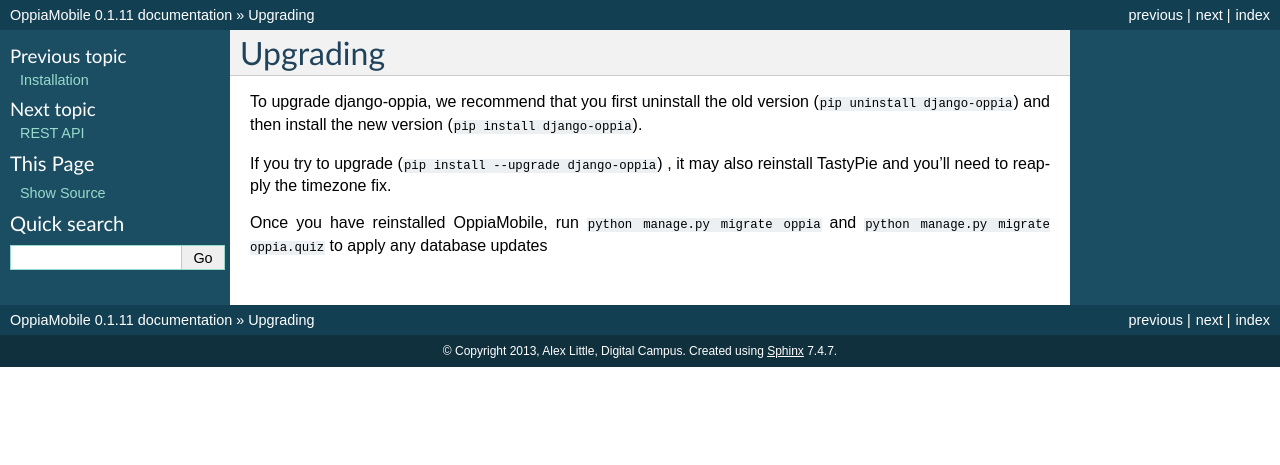
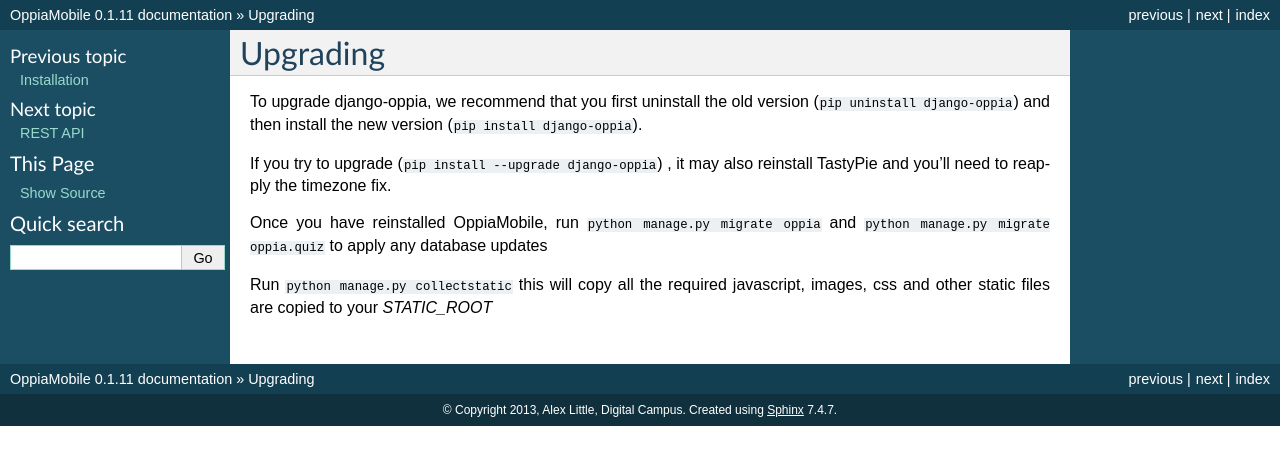
Before and after one commit to DigitalCampus/django-oppia, a Sphinx documentation site: the page built from docs/upgrade.rst, in a window 1280 px wide. Shown: the top 465 px of the page. Built offline with Sphinx 7.4.7, drawn with Linux system fonts in a browser that asks for light colours.

Commit message:
update docs

```diff
--- a/docs/install.rst
+++ b/docs/install.rst
@@ -36,6 +36,8 @@
 
 * Run ``python manage.py migrate oppia`` and ``python manage.py migrate oppia.quiz`` to create the oppia models.
 
+* Run ``python manage.py collectstatic`` this will copy all the required javascript, images, css and other static files are copied to your `STATIC_ROOT`
+
 * Your OppiaMobile server should now be up and running: http://localhost:8000/oppia/
 
 * TODO: add info about running cron
--- a/docs/upgrade.rst
+++ b/docs/upgrade.rst
@@ -7,3 +7,5 @@
 If you try to upgrade (``pip install --upgrade django-oppia``) , it may also reinstall TastyPie and you'll need to reapply the timezone fix.
 
 Once you have reinstalled OppiaMobile, run ``python manage.py migrate oppia`` and ``python manage.py migrate oppia.quiz`` to apply any database updates
+
+Run ``python manage.py collectstatic`` this will copy all the required javascript, images, css and other static files are copied to your `STATIC_ROOT`
```
Also changed, not shown: 9 other files.
